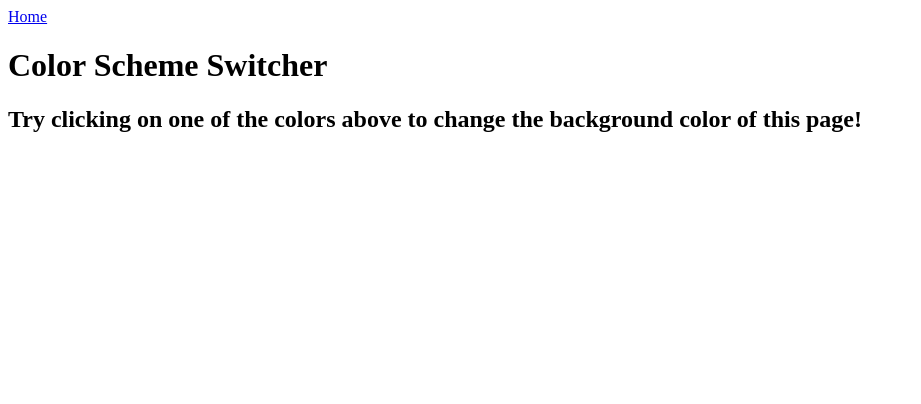
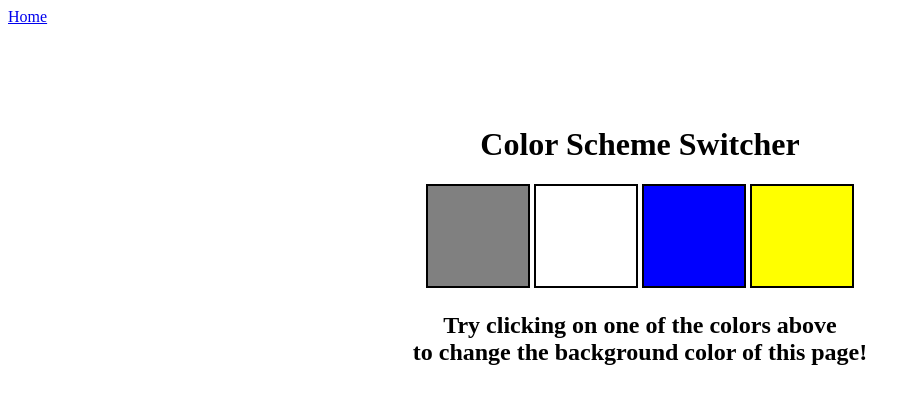
Before and after one commit to NupurPatwal/javascript-Basic-Projects, a plain HTML site: page 02_DOM Projects/01_colorChanger.htm in a window 1280 px wide. Shown: the whole page, without its empty margins (0-921 px from the left). Drawn offline with Linux system fonts and the light colour scheme.

Commit message:
css file added

```diff
--- a/02_DOM Projects/01_colorChanger.css
+++ b/02_DOM Projects/01_colorChanger.css
@@ -0,0 +1,33 @@
+html {
+  margin: 0;
+}
+
+span {
+  display: block;
+}
+.canvas {
+  margin: 100px auto 100px;
+  width: 80%;
+  text-align: center;
+}
+
+.button {
+  width: 100px;
+  height: 100px;
+  border: solid black 2px;
+  display: inline-block;
+}
+
+#grey {
+  background: grey;
+}
+
+#white {
+  background: white;
+}
+#blue {
+  background: blue;
+}
+#yellow {
+  background: yellow;
+}
--- a/02_DOM Projects/01_colorChanger.htm
+++ b/02_DOM Projects/01_colorChanger.htm
@@ -1,20 +1,19 @@
 <!DOCTYPE html>
 <html lang="en">
+
 <head>
   <meta charset="UTF-8" />
   <meta name="viewport" content="width=device-width, initial-scale=1.0" />
   <meta http-equiv="X-UA-Compatible" content="ie=edge" />
-    <link rel="stylesheet" href="style.css" />
-    <link rel="stylesheet" href="../styles.css" />
+  <link rel="stylesheet" href="01_colorChanger.css" />
   <title>JavaScript Background Color Switcher</title>
 </head>
+
 <body>
   <nav>
     <a href="/" aria-current="page">Home</a>
-
   </nav>
   <div class="canvas">
-
     <h1>Color Scheme Switcher</h1>
     <span class="button" id="grey"></span>
     <span class="button" id="white"></span>
@@ -25,5 +24,7 @@
       <span>to change the background color of this page!</span>
     </h2>
   </div>
+  <script src="./01_colorChanger.js"></script>
 </body>
+
 </html>
```
Lines whose indentation alone changed are shown as unchanged.
